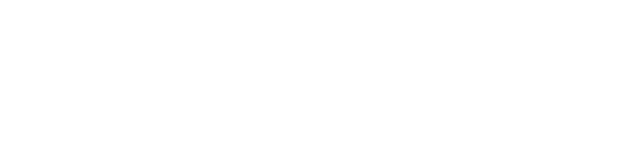
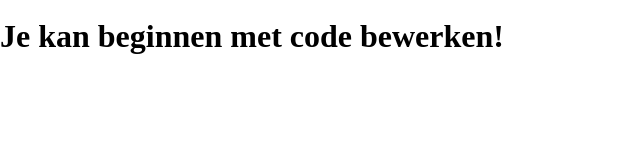
Before and after one commit to Lentiz-Groen-van-Prinstererlyceum/testopdracht-13april-website-startcode, a plain HTML site: page index.html in a window 1280 px wide. Shown: the whole page, without its empty margins (0-640 px from the left). Drawn offline with Linux system fonts and the light colour scheme.

Commit message:
Added test text

```diff
--- a/index.html
+++ b/index.html
@@ -8,6 +8,6 @@
     </head>
 
     <body>
-
+        <h1> Je kan beginnen met code bewerken! </h1>
     </body>
 </html>
```
